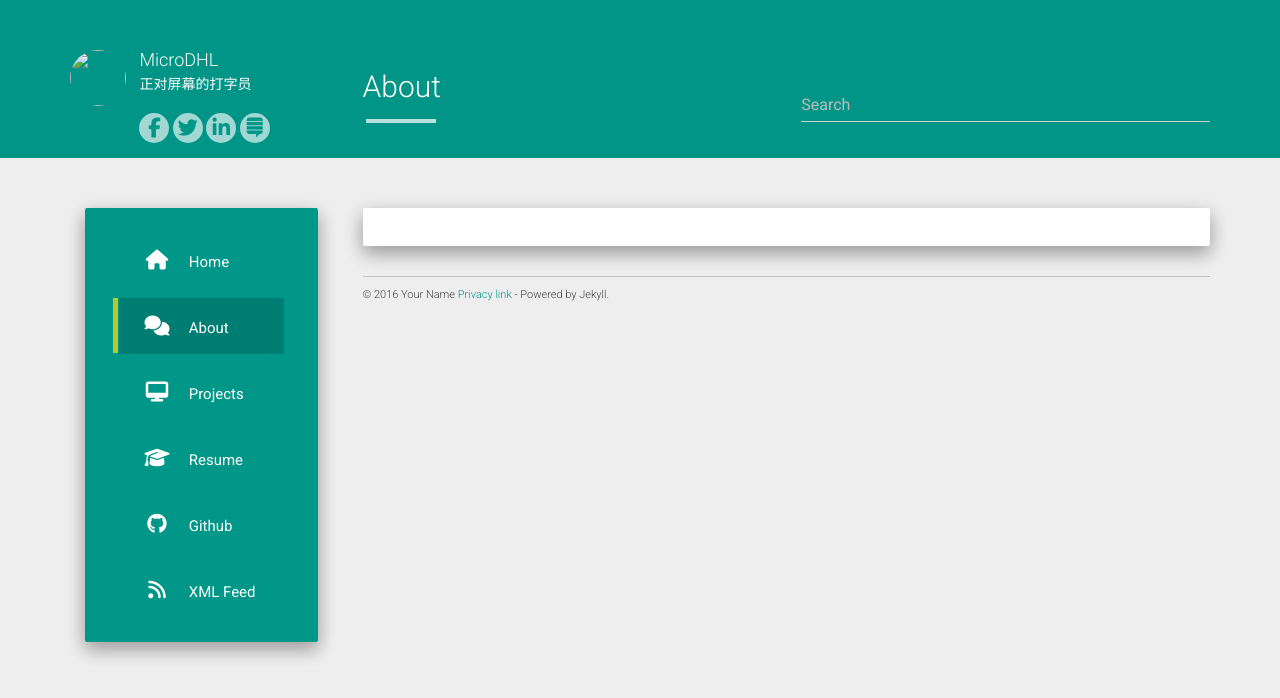
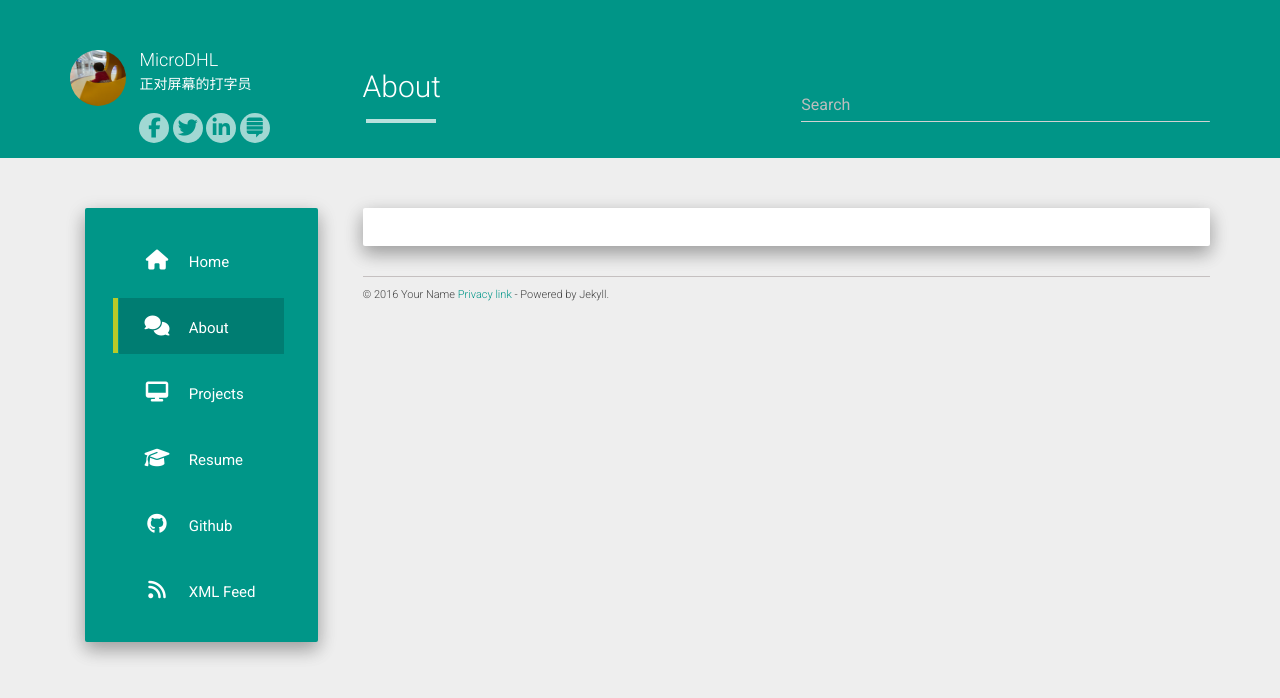
Before and after one commit to microqq/hl, a Jekyll site: the page built from about.md, in a window 1280 px wide. Shown: the top 698 px of the page. Built offline with Jekyll 4.4.1, drawn with Linux system fonts in a browser that asks for light colours; nearby versions of some CDN libraries.

Commit message:
change log image url.

```diff
--- a/_config.yml
+++ b/_config.yml
@@ -1,7 +1,7 @@
 title: 乱炖
 description: 卖可乐的乱炖厨房
 author: MicroDHL
-logo: static/img/avatar2.jpg
+logo: /hl/static/img/avatar2.jpg
 github: https://github.com/microqq
 about: 正对屏幕的打字员
 
```
